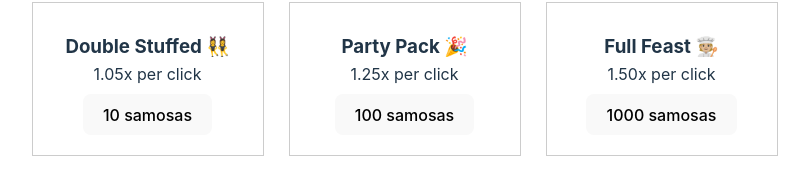
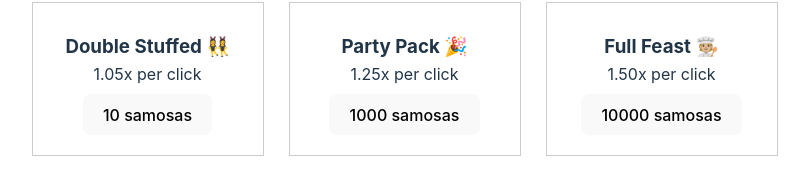
Before and after one commit to TriMPham98/WEB102-samosa-selector, a React (Vite) app in the folder somosa-selector/: page / in a window 1280 px wide. Shown: the part 842-1027 px from the top of the page, without its empty margins (223-1032 px from the left). Built offline with nearby package versions, Linux system fonts and the light colour scheme.

Commit message:
Increase upgrade cost by an order of magnitude

```diff
--- a/somosa-selector/src/App.jsx
+++ b/somosa-selector/src/App.jsx
@@ -19,14 +19,14 @@ const App = () => {
   const buyPartyPack = () => {
     if (count >= 100) {
       setMultiplier(multiplier * 1.25);
-      setCount(count - 100);
+      setCount(count - 1000);
     }
   };
 
   const buyFullFeast = () => {
     if (count >= 100) {
       setMultiplier(multiplier * 1.50);
-      setCount(count - 1000);
+      setCount(count - 10000);
     }
   };
 
@@ -52,12 +52,12 @@ const App = () => {
         <div className="upgrade">
           <h3>Party Pack 🎉</h3>
           <p>1.25x per click</p>
-          <button onClick={buyPartyPack}>100 samosas</button>
+          <button onClick={buyPartyPack}>1000 samosas</button>
         </div>
         <div className="upgrade">
           <h3>Full Feast 🧑🏼‍🍳</h3>
           <p>1.50x per click</p>
-          <button onClick={buyFullFeast}>1000 samosas</button>
+          <button onClick={buyFullFeast}>10000 samosas</button>
         </div>
       </div>
     </div>
```
